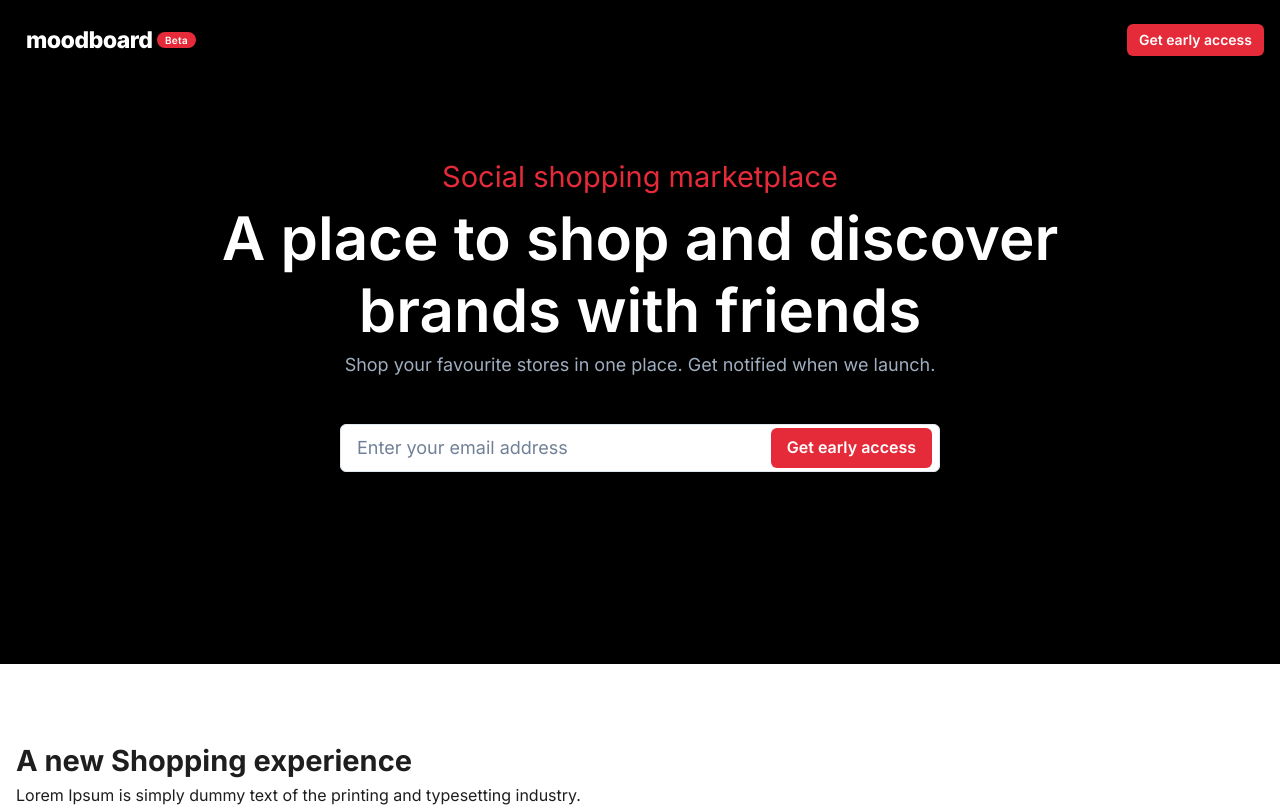
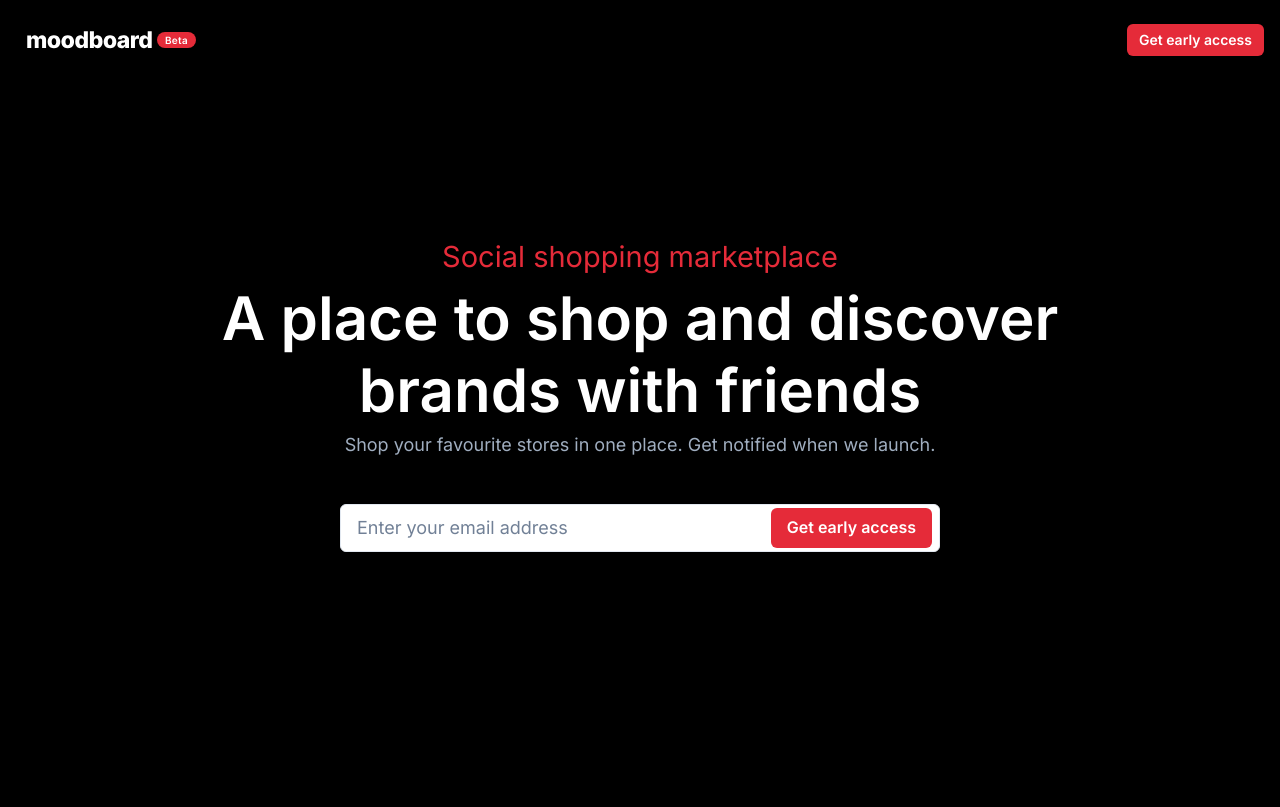
Before and after one commit to rayanabdirahman/moodboard-client, a Next.js app: page / in a window 1280 px wide. Shown: the top 807 px of the page. Built offline with nearby package versions, Linux system fonts and the light colour scheme.

Commit message:
increase landing page intro container padding

```diff
--- a/src/components/screens/Home/sections/Intro.tsx
+++ b/src/components/screens/Home/sections/Intro.tsx
@@ -7,8 +7,8 @@ import theme from "../../../../constants/theme";
 import EarlyAccessInput from "../../../UI/organisms/EarlyAccessInput";
 
 const Inro: React.FC = () => (
-  <Box w="full" bg="black" pt={20} pb={48}>
-    <Container maxW="container.xl">
+  <Box w="full" bg={theme.color.shades.black} pt={20} pb={48}>
+    <Container maxW="container.xl" py={20}>
       <VStack textAlign="center">
         <VStack w="5xl">
           <Heading textSize="h4" color={theme.color.brand} textWeight="normal">
```
